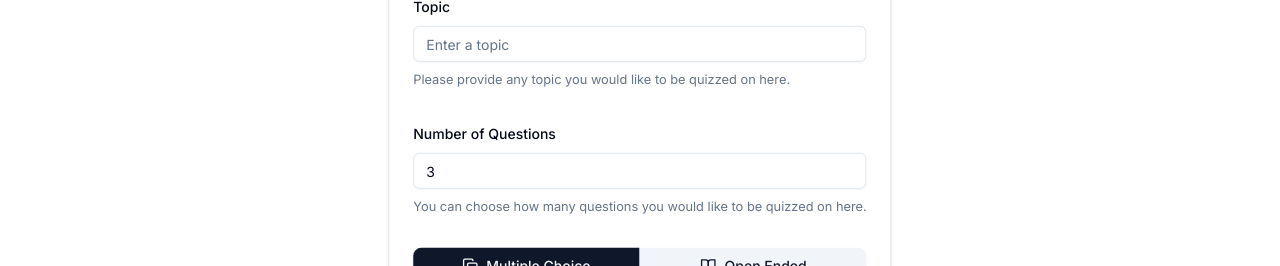
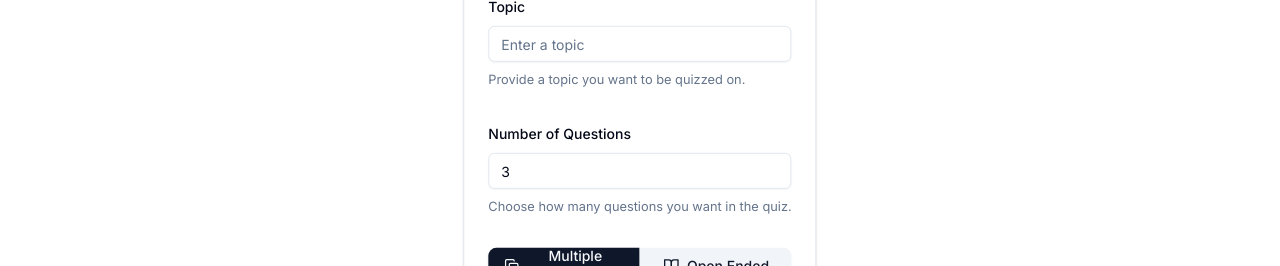
Before and after one commit to keshavrathinavel/AI-Driven-Quizzes, a Next.js app: page /quiz in a window 1280 px wide. Shown: the part 268-534 px from the top of the page. Built offline with nearby package versions, Linux system fonts and the light colour scheme; no server answers; sample sign-in values are in the browser's storage.

Commit message:
Modify feedback messages to better convey what is intended

```diff
--- a/src/components/forms/QuizCreation.tsx
+++ b/src/components/forms/QuizCreation.tsx
@@ -110,8 +110,7 @@ const QuizCreation = ({topic: topicParam}: Props) => {
                                             <Input placeholder="Enter a topic" {...field} />
                                         </FormControl>
                                         <FormDescription>
-                                            Please provide any topic you would like to be quizzed on
-                                            here.
+                                            Provide a topic you want to be quizzed on.
                                         </FormDescription>
                                         <FormMessage/>
                                     </FormItem>
@@ -136,8 +135,7 @@ const QuizCreation = ({topic: topicParam}: Props) => {
                                             />
                                         </FormControl>
                                         <FormDescription>
-                                            You can choose how many questions you would like to be
-                                            quizzed on here.
+                                            Choose how many questions you want in the quiz.
                                         </FormDescription>
                                         <FormMessage/>
                                     </FormItem>
```
